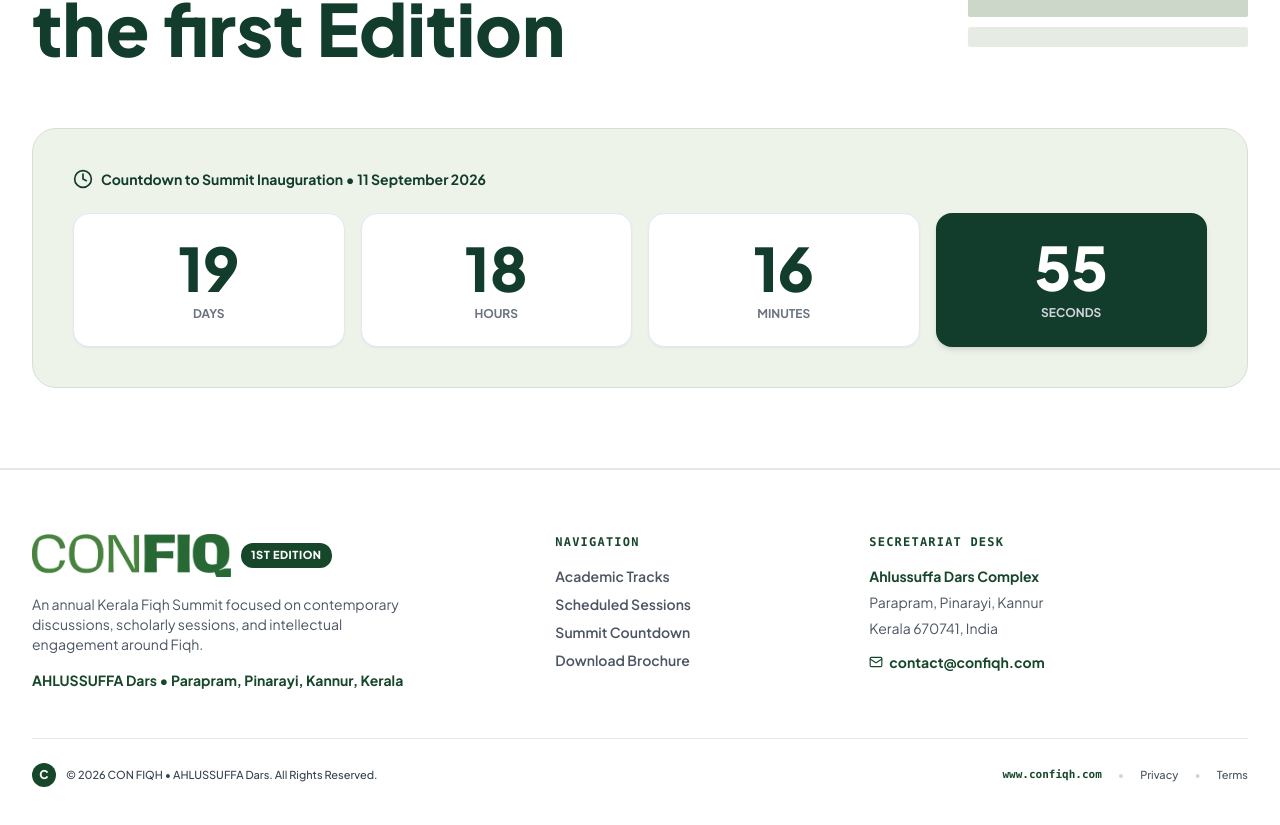
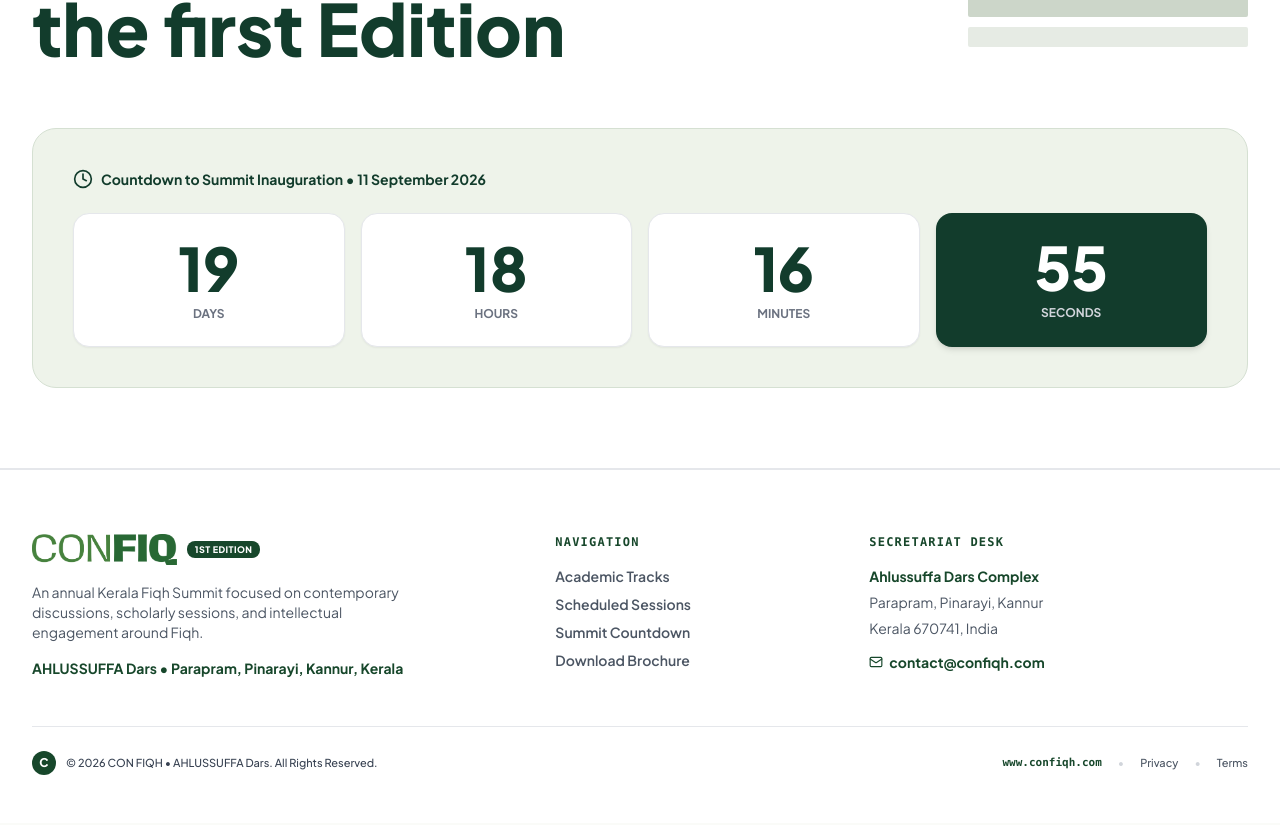
Before and after one commit to Hafeed10/confiq.web, a React (Vite) app: page / in a window 1280 px wide. Shown: the part 3516-4341 px from the top of the page. Built offline with nearby package versions, Linux system fonts and the light colour scheme; no server answers; the database is empty; a web font is replaced by a local one.

Commit message:
Decrease footer logo size

```diff
--- a/src/components/Footer.jsx
+++ b/src/components/Footer.jsx
@@ -12,13 +12,13 @@ export default function Footer({ onOpenBrochure, scrollToSection }) {
 
           {/* Left Column matching user logo */}
           <div className="md:col-span-5 space-y-4">
-            <div className="flex items-center space-x-2.5">
+            <div className="flex items-center space-x-2 sm:space-x-2.5">
               <img
                 src={confiqLogo}
                 alt="CONFIQ Logo"
-                className="h-9 sm:h-11 w-auto object-contain select-none"
+                className="h-6 sm:h-7 md:h-8 w-auto object-contain select-none drop-shadow-xs"
               />
-              <span className="inline-block px-2.5 py-1 rounded-xl text-[11px] font-black bg-[#17472B] text-white uppercase tracking-wider">
+              <span className="inline-block px-2 py-0.5 rounded-lg text-[8px] sm:text-[9px] font-black bg-[#17472B] text-white uppercase tracking-wider shadow-xs">
                 1ST EDITION
               </span>
             </div>
```
